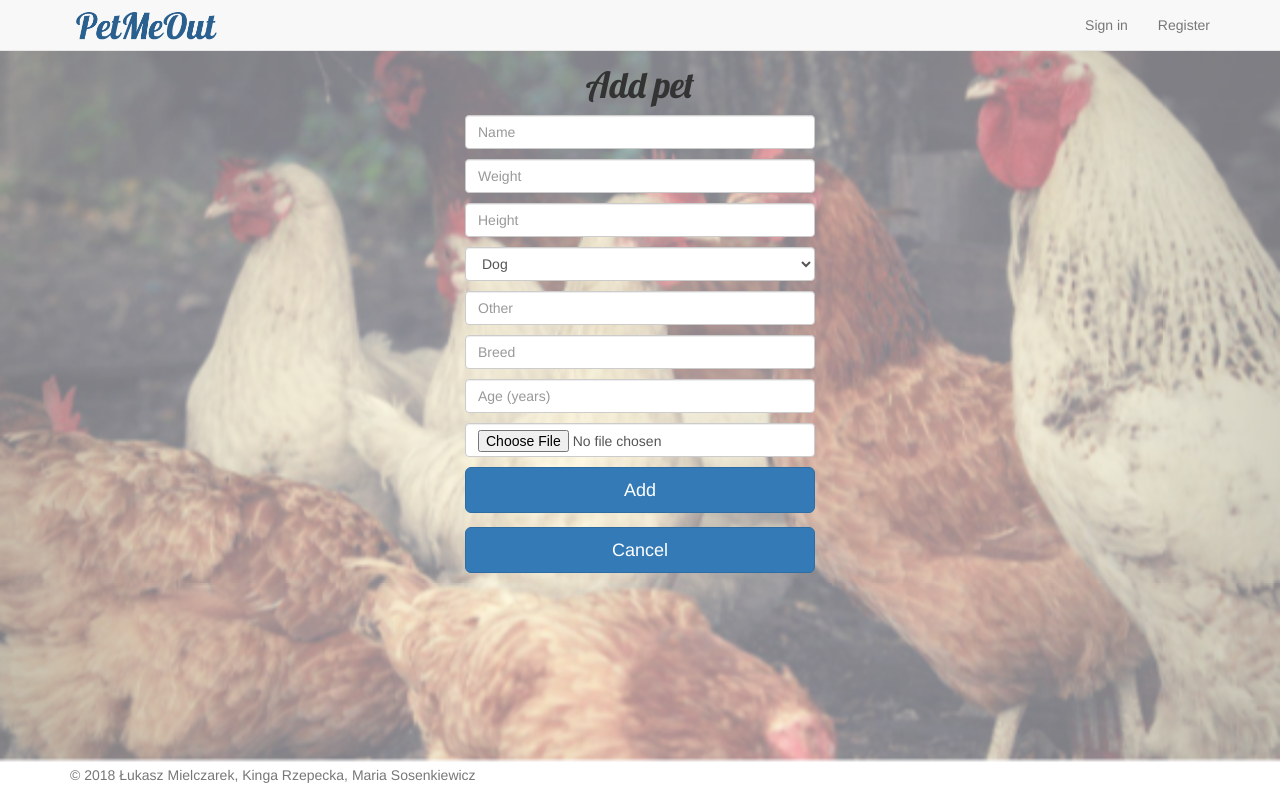
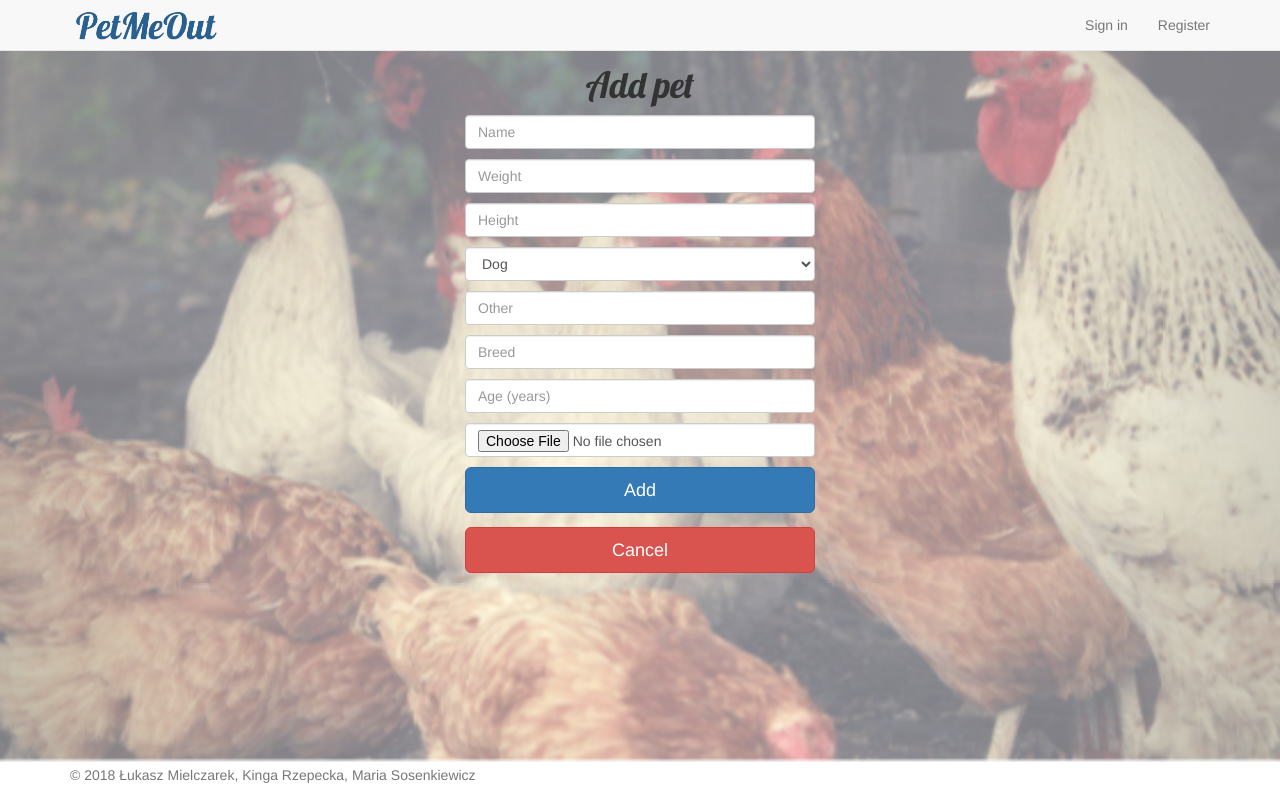
Before and after one commit to Ukasshu/pet-me-out, a Django app: template home/templates/home/add_pet.html in a window 1280 px wide. Run offline with Django 3.2, Linux system fonts and the light colour scheme; the template is opened without the code that fills it: values that come from a table or form of the project are taken from there, others are empty; some libraries are stand-ins or nearby versions.

Commit message:
more buttons fixed

```diff
--- a/home/templates/home/add_guest_advert.html
+++ b/home/templates/home/add_guest_advert.html
@@ -25,7 +25,7 @@
                         </button>
                     </form>
                     <form action="/profile">
-                        <button class="btn btn-lg btn-primary btn-block" type="submit">
+                        <button class="btn btn-lg btn-danger btn-block" type="submit">
                             Cancel
                         </button>
                     </form>
--- a/home/templates/home/add_host_advert.html
+++ b/home/templates/home/add_host_advert.html
@@ -25,7 +25,7 @@
                         </button>
                     </form>
                     <form action="/profile">
-                        <button class="btn btn-lg btn-primary btn-block" type="submit">
+                        <button class="btn btn-lg btn-danger btn-block" type="submit">
                             Cancel
                         </button>
                     </form>
--- a/home/templates/home/add_pet.html
+++ b/home/templates/home/add_pet.html
@@ -24,7 +24,7 @@
                         </button>
                     </form>
                     <form action="/profile">
-                        <button class="btn btn-lg btn-primary btn-block" type="submit">
+                        <button class="btn btn-lg btn-danger btn-block" type="submit">
                             Cancel
                         </button>
                     </form>
```
